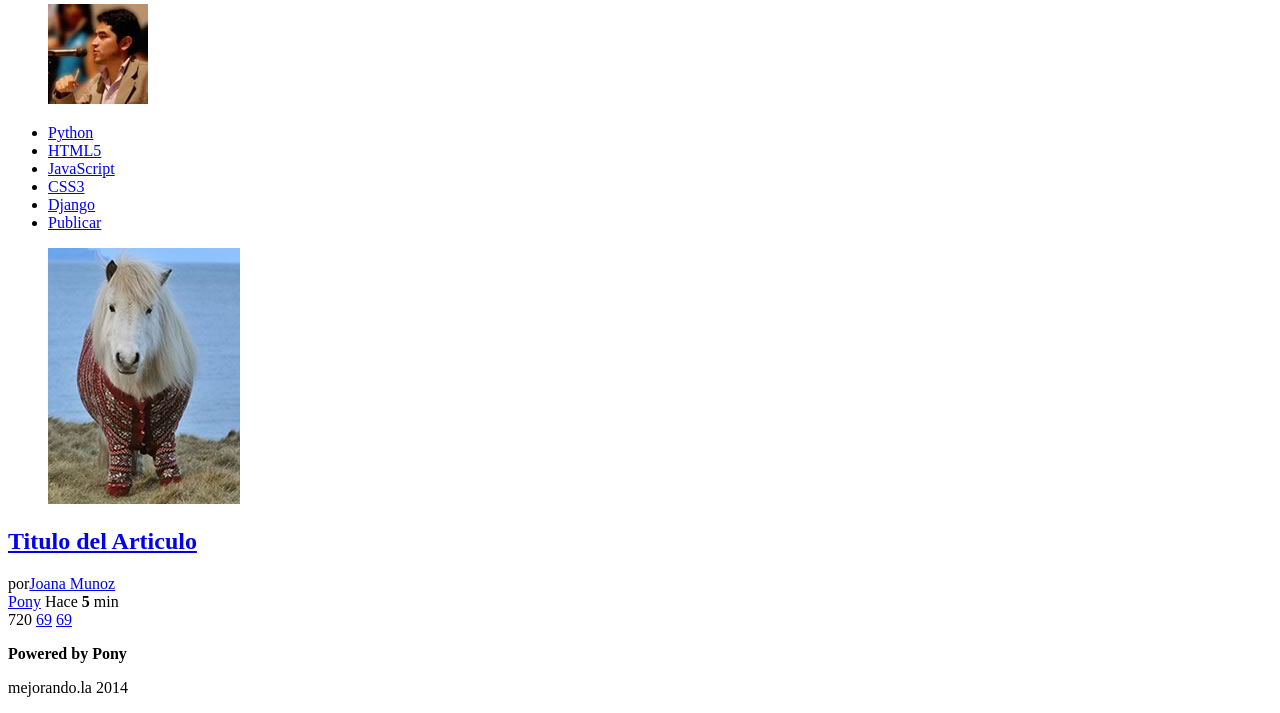
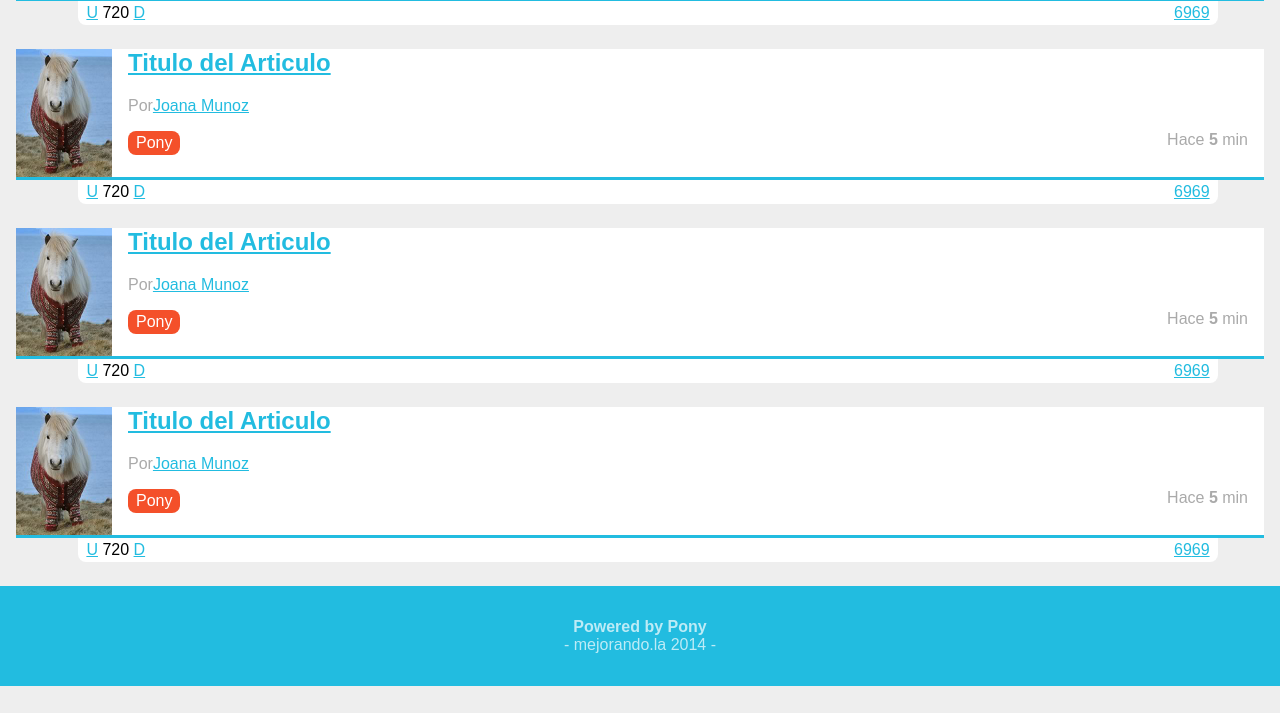
Before and after one commit to alexballera/Diseno_web, a plain HTML site: page index.html in a window 1280 px wide. Shown: the part 256-969 px from the top of the page. After the commit the page ends 942 px from the top, so only its background shows below. Drawn offline with Linux system fonts and the light colour scheme.

Commit message:
Terminado Estilos con CSS

```diff
--- a/index.html
+++ b/index.html
@@ -2,7 +2,10 @@
 <html lang="en">
   <head>
     <meta charset="UTF-8">
-    <title>Diseno Web Responsive</title>
+    <meta name="description" content="Proyecto de Diseno Web Responsive">
+    <title>Retina Display, Diseno Web Responsive & Mobile First</title>
+    <link rel="stylesheet" href="style/normalize.css">
+    <link rel="stylesheet" href="style/style.css">
   </head>
   <body>
     <header>
@@ -10,7 +13,7 @@
         <img src="images/logo.png" alt="">
       </figure>
       <h1>
-      Puls2014: Comunidad Diseno Web Responsive
+      Retina Display, Diseno Web Responsive & Mobile First
       </h1>
       <figure id="avatar">
         <img src="images/avatar.jpg" alt="">
@@ -39,7 +42,7 @@
         </a>
         </h2>
         <div class="autor_item">
-          por<a href="#">Joana Munoz</a>
+          Por<a href="#">Joana Munoz</a>
         </div>
         <div class="datos_item">
           <a href="#" class="tag_item">Pony</a>
@@ -49,9 +52,90 @@
 
         </div>
         <div class="votacion">
-          <a href="#" class="up"></a>
+          <a href="#" class="up">U</a>
           720
-          <a href="#" class="down"></a>
+          <a href="#" class="down">D</a>
+          <a href="#" class="comentarios_item">69</a>
+          <a href="#" class="guardar_item">69</a>
+        </div>
+      </article>
+            <article class="item">
+        <figure class="imagen_item">
+          <img src="images/imagen.jpg" alt="">
+        </figure>
+        <h2>
+        <a href="#">
+          Titulo del Articulo
+        </a>
+        </h2>
+        <div class="autor_item">
+          Por<a href="#">Joana Munoz</a>
+        </div>
+        <div class="datos_item">
+          <a href="#" class="tag_item">Pony</a>
+          <span class="fecha_item">
+            Hace <strong>5 </strong> min
+          </span>
+
+        </div>
+        <div class="votacion">
+          <a href="#" class="up">U</a>
+          720
+          <a href="#" class="down">D</a>
+          <a href="#" class="comentarios_item">69</a>
+          <a href="#" class="guardar_item">69</a>
+        </div>
+      </article>
+            <article class="item">
+        <figure class="imagen_item">
+          <img src="images/imagen.jpg" alt="">
+        </figure>
+        <h2>
+        <a href="#">
+          Titulo del Articulo
+        </a>
+        </h2>
+        <div class="autor_item">
+          Por<a href="#">Joana Munoz</a>
+        </div>
+        <div class="datos_item">
+          <a href="#" class="tag_item">Pony</a>
+          <span class="fecha_item">
+            Hace <strong>5 </strong> min
+          </span>
+
+        </div>
+        <div class="votacion">
+          <a href="#" class="up">U</a>
+          720
+          <a href="#" class="down">D</a>
+          <a href="#" class="comentarios_item">69</a>
+          <a href="#" class="guardar_item">69</a>
+        </div>
+      </article>
+            <article class="item">
+        <figure class="imagen_item">
+          <img src="images/imagen.jpg" alt="">
+        </figure>
+        <h2>
+        <a href="#">
+          Titulo del Articulo
+        </a>
+        </h2>
+        <div class="autor_item">
+          Por<a href="#">Joana Munoz</a>
+        </div>
+        <div class="datos_item">
+          <a href="#" class="tag_item">Pony</a>
+          <span class="fecha_item">
+            Hace <strong>5 </strong> min
+          </span>
+
+        </div>
+        <div class="votacion">
+          <a href="#" class="up">U</a>
+          720
+          <a href="#" class="down">D</a>
           <a href="#" class="comentarios_item">69</a>
           <a href="#" class="guardar_item">69</a>
         </div>
--- /dev/null
+++ b/style/style.css
@@ -0,0 +1,198 @@
+a
+{
+  color: #22bce0;
+}
+
+body
+{
+  background: #eeeeee;
+  font-family: Arial;
+  font-size: 16px;
+}
+
+figure
+{
+  margin: 0;
+  padding: 0;
+}
+
+header
+{
+  background: #343b54;
+  color: white;
+  padding: 0.5em;
+  overflow: hidden;
+}
+  header figure
+  {
+    float: left;
+  }
+
+  header h1
+  {
+    font-size: 1.2em;
+    font-weight: normal;
+    margin: 0.8em 70px 0 0;
+  }
+
+  header #logo img
+  {
+    width: 52px;
+    border-right: 1px solid white;
+    padding-right: 0.5em;
+    margin-right: 0.5em;
+  }
+
+  header #avatar
+  {
+    position: absolute;
+    right: 0;
+    top: 0;
+    margin: 0.5em 0.5em 0 0;
+  }
+  header #avatar img
+  {
+    width: 55px;
+    border-radius: 50%;
+  }
+
+nav
+{
+  background: #80bca3;
+  padding: 0 0.5em;
+  position: relative;
+}
+  nav ul
+  {
+    list-style: none;
+    margin: 0;
+    padding: 0;
+  }
+  nav ul #publicar_nav
+  {
+    position: absolute;
+    top: -0.3em;
+    right: 0;
+  }
+  nav ul #publicar_nav a
+  {
+    background: #22bce0;
+    padding: 0.8em 0.5em;
+    border-radius: 5px;
+    box-shadow: rgba(0,0,0,0.5) 5px 5px 15px;
+    font-style: italic;
+    text-decoration: none;
+    text-shadow: rgba(0,0,0,0.5) 2px 2px 4px;
+  }
+  nav ul li
+  {
+    display: inline-block;
+    margin: 0 1em 0 0;
+  }
+  nav ul li a
+  {
+    color: white;
+    display: block;
+    padding: 0.5em 0;
+  }
+
+#contenido
+{
+  margin: 1em;
+}
+  #contenido .item
+  {
+    background: white;
+    border-bottom: 3px solid #22bce0;
+    position: relative;
+    min-height: 128px;
+    margin-bottom: 3em;
+  }
+  #contenido .item .autor_item
+  {
+    color: #aaa;
+  }
+  #contenido .item .datos_item
+  {
+    margin: 1em 1em 0 0;
+    text-align: right;
+  }
+  #contenido .item .datos_item .fecha_item
+  {
+    color: #aaa;
+  }
+  #contenido .item .datos_item .tag_item
+  {
+    background: #f4502a;
+    color: white;
+    text-decoration: none;
+    display: inline-block;
+    padding: 0.2em 0.5em;
+    border-radius: 0.5em;
+    float: left;
+  }
+  #contenido .item .imagen_item
+  {
+    float: left;
+    margin: 0 1em 0 0;
+  }
+  #contenido .item .imagen_item img
+  {
+    width: 96px;
+  }
+  #contenido .item .titulo_item
+  {
+    font-size: 1.2em;
+    font-style: italic;
+    padding: 1em 1em 0 0;
+  }
+  #contenido .item .titulo_item a
+  {
+    color: #444;
+    text-decoration: none;
+  }
+
+  #contenido .item .votacion
+  {
+    background: white;
+    position: absolute;
+    top: 100%;
+    width: 90%;
+    left: 5%;
+    margin-top: 3px;
+    padding: 0.2em 0.5em;
+    border-radius: 0 0 0.5em 0.5em;
+  }
+  #contenido .item .votacion .comentarios_item,
+  #contenido .item .votacion .guardar_item
+  {
+    float: right;
+  }
+
+
+
+
+
+footer
+{
+  background: #22bce0;
+  text-align: center;
+  color: rgba(255,255,255,0.7);
+  padding: 1em;
+}
+  footer p:first-child
+  {
+    margin-bottom: 0;
+  }
+  footer p:last-child
+  {
+    margin-top: 0;
+  }
+  footer p:last-child:before
+  {
+    content: "- ";
+  }
+  footer p:last-child:after
+  {
+    content: " -";
+  }
```
Also changed, not shown: style/normalize.css (added).
